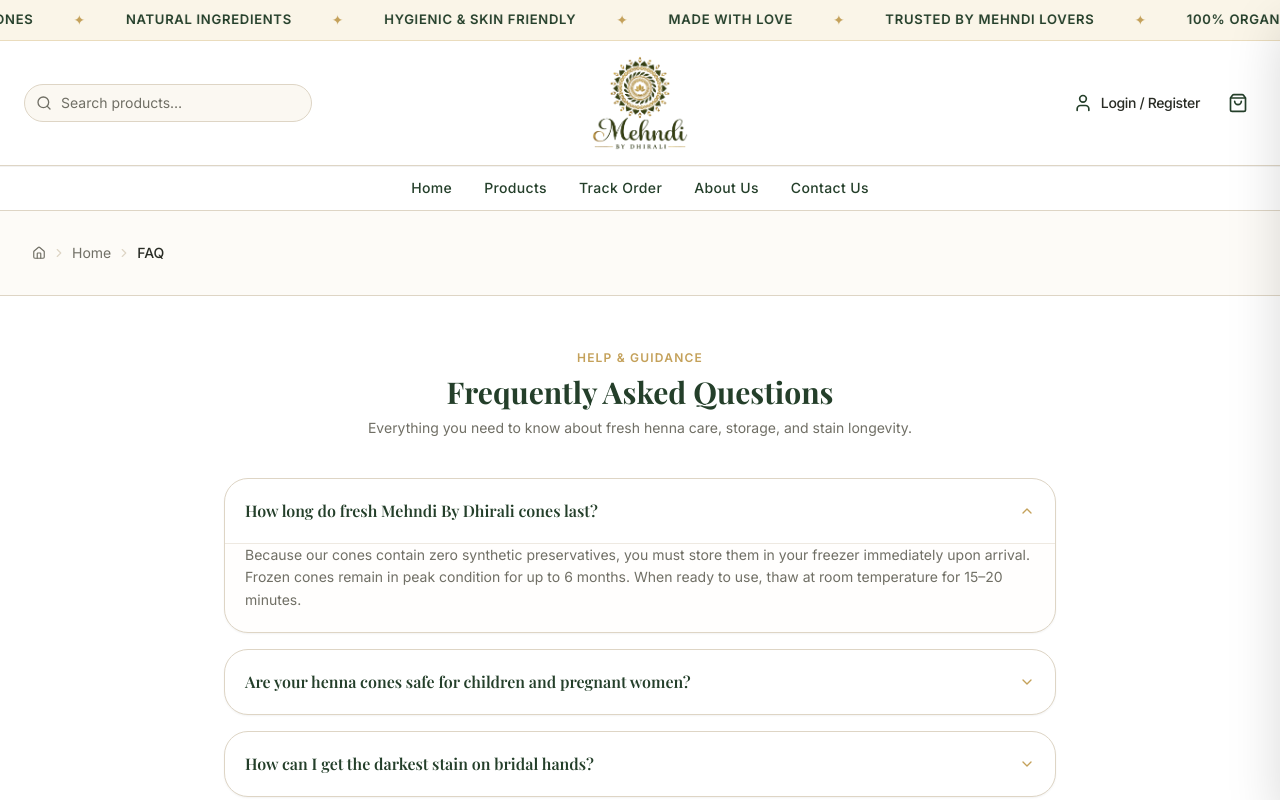
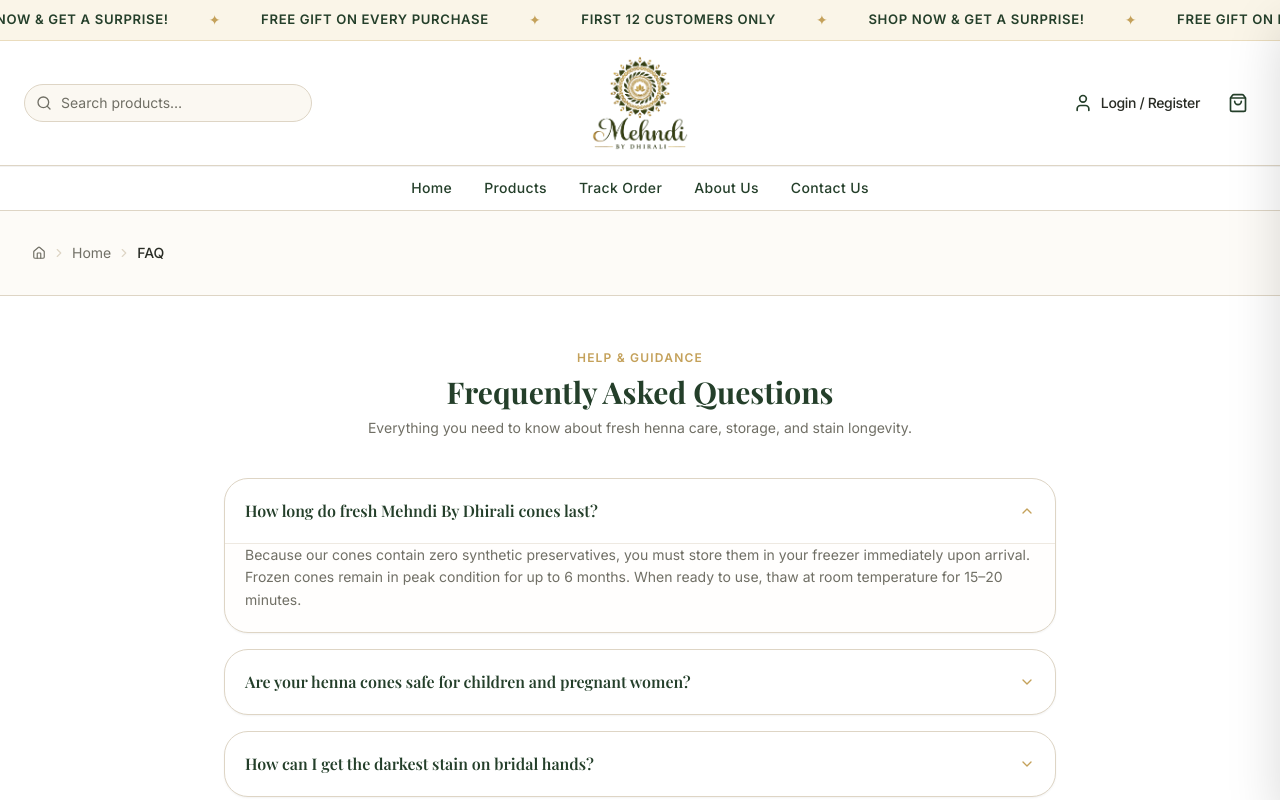
Before and after one commit to utsav210/mehndi-by-dhirali, a React (Vite) app in the folder frontend/: page /faq in a window 1280 px wide. Shown: the top 800 px of the page. Built offline with nearby package versions, Linux system fonts and the light colour scheme; no server answers; a web font is replaced by a local one.

Commit message:
Update continuous running line to Free Gift on Every Purchase promotion

```diff
--- a/frontend/src/components/layout/ContinuousRunningLine.tsx
+++ b/frontend/src/components/layout/ContinuousRunningLine.tsx
@@ -1,17 +1,13 @@
 import { cn } from '@/lib/utils'
 
-const RUNNING_ITEMS = [
-  'For Every Occasion, Make It Special',
-  'Finest Quality Mehndi Cones',
-  'Natural Ingredients',
-  'Hygienic & Skin Friendly',
-  'Made with Love',
-  'Trusted by Mehndi Lovers',
-  '100% Organic Rajasthani Sojat Henna',
-  'Chemical, Ammonia & PPD Free',
-  'Rich Dark Mahogany Stain Guarantee',
-  'Doorstep Dispatch Across India',
+const BASE_ITEMS = [
+  'FREE GIFT ON EVERY PURCHASE',
+  'FIRST 12 CUSTOMERS ONLY',
+  'SHOP NOW & GET A SURPRISE!',
 ]
+
+// Repeat to ensure continuous seamless loop across all viewport widths
+const RUNNING_ITEMS = [...BASE_ITEMS, ...BASE_ITEMS, ...BASE_ITEMS, ...BASE_ITEMS]
 
 interface ContinuousRunningLineProps {
   className?: string
```
